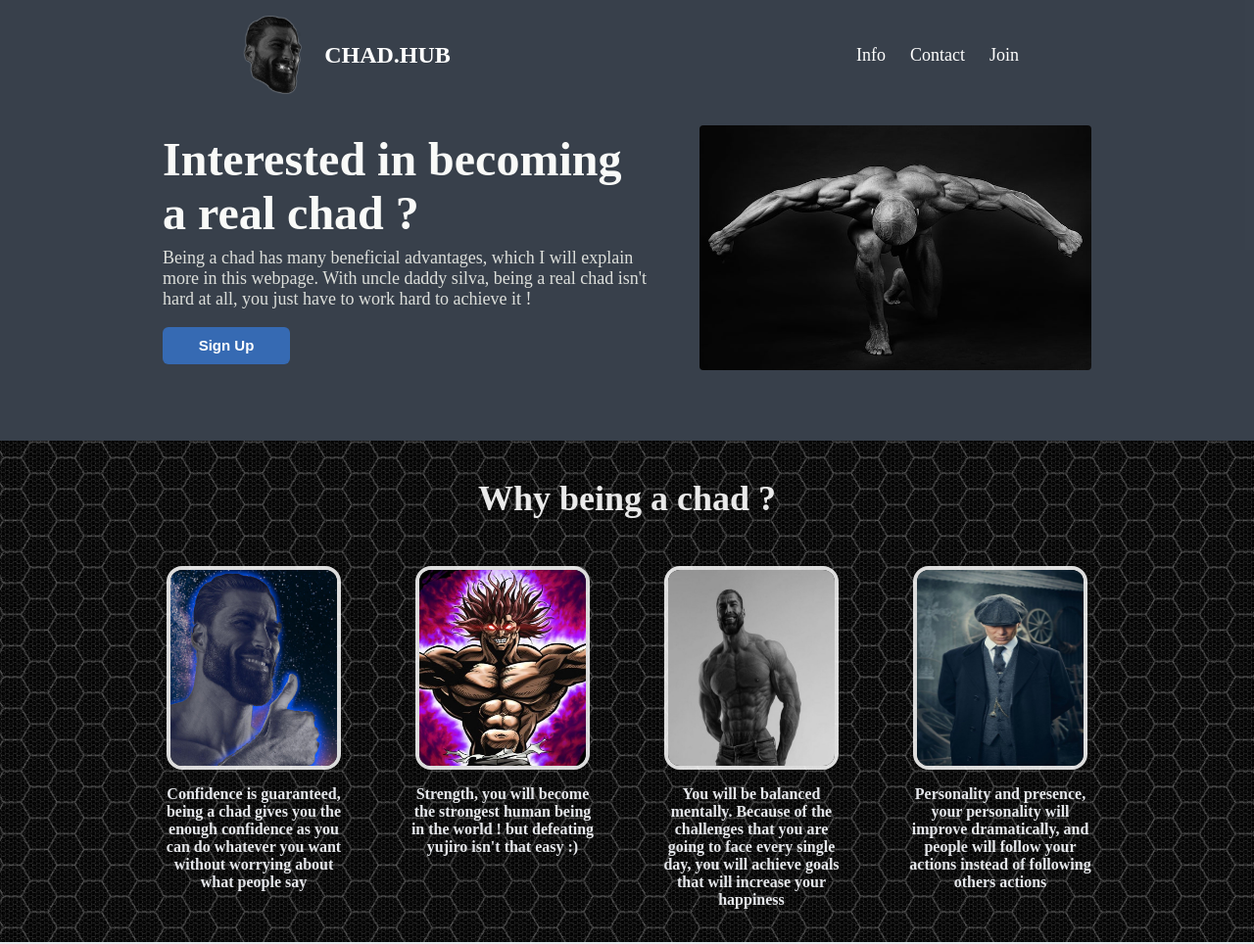
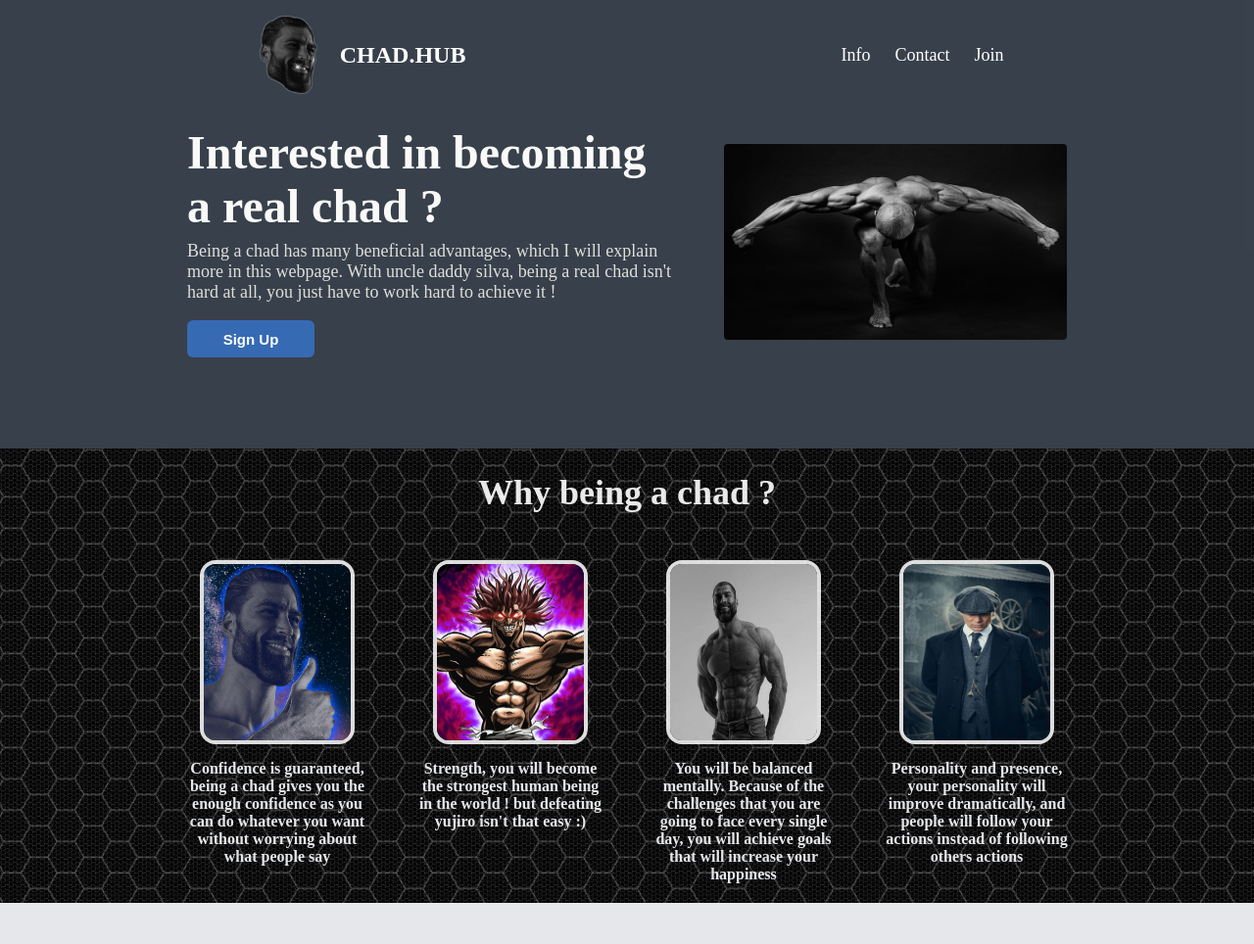
Before and after one commit to Silva-Mo/Landing-Page, a plain HTML site: page index.html in a window 1280 px wide. Shown: the top 964 px of the page at 98% size. Drawn offline with Linux system fonts and the light colour scheme.

Commit message:
fix css flexbox issues, organize the page layout
more details:
fix the webpage layout to make it friendly when zooming in and out

```diff
--- a/css/style.css
+++ b/css/style.css
@@ -16,19 +16,19 @@ body {
     flex-direction: column;
     gap: 1rem;
     background-color: #252e3ae8;
-    flex-shrink: 0;
     flex-grow: 1;
     min-height: 450px;
+    padding-bottom: 0.5rem;
 }
 
 
 .header {
     display: flex;
     flex-direction: row;
-    justify-content: space-between;
+    justify-content: space-around;
     align-items: center;
-    padding: 1rem 2rem;
-    width: 800px;
+    padding: 1rem 0;
+    min-width: 90%;
     align-self: center;
 }
 
@@ -85,6 +85,11 @@ body {
     font-size: 15px;
 }
 
+.brief button:hover {
+    background-color: #F9FAF8;
+    color: #366ab3;
+}
+
 .header-link {
     color: white;
     font-size: 18px;
@@ -95,11 +100,12 @@ body {
     justify-content: center;
     align-items: center;
     gap: 3rem;
+    flex-wrap: wrap;
 }
 
 .small-info img {
-    height: 250px;
-    width: 400px;
+    height: 200px;
+    width: 350px;
     border-radius: 4px;
 }
 
@@ -108,24 +114,27 @@ body {
     flex-direction: column;
     align-items: center;
     gap: 3rem;
-    flex-shrink: 0;
     flex-grow: 1;
-    padding: 3.5rem;
+    padding-bottom: 5rem;
     justify-content: center;
-    height: 400px;
     background-image: url("../imgs/carbon-fiber.jpeg");
     background-size: cover;
+    min-height: fit-content;
 }
 
 .container .sections {
+    flex-shrink: 0;
     display: flex;
-    justify-content: center;
-    gap: 4rem;
+    justify-content: space-between;
+    margin-top: 0;
+    gap: 3rem;
+    flex-wrap: wrap;
+    min-height: fit-content;
 }
 
 .sections img {
-    height: 200px;
-    width: 170px;
+    height: 180px;
+    width: 150px;
     border-radius: 16px;
     border: 4px solid rgba(255, 255, 255, 0.856);
     flex-shrink: 0;
@@ -145,11 +154,6 @@ body {
     font-weight: 700;
 }
 
-.sections {
-    height: 370px;
-    flex-shrink: 0;
-    margin-top: 0;
-}
 
 .title-sections {
     margin-bottom: 0;
@@ -159,7 +163,6 @@ body {
 }
 
 .quote {
-    flex-shrink: 0;
     background-color: #E5E7EB;
     display: flex;
     flex-direction: column;
@@ -172,16 +175,18 @@ body {
 .quote p {
     font-size: 36px;
     margin-bottom: -10px;
+    text-align: center;
+
 }
 
 .quote h3 {
-    width: 600px;
     text-align: end;
     font-size: 28px;
+    align-self: flex-end;
+    margin-right: 320px;
 }
 
 .sign-stuff {
-    flex-shrink: 0;
     display: flex;
     justify-content: center;
     align-items: center;
@@ -225,8 +230,12 @@ body {
     font-size: 16px;
 }
 
+.sign-up-second:hover {
+    background-color: #F9FAF8;
+    color: #366ab3;
+}
+
 .footer {
-    flex-shrink: 0;
     display: flex;
     justify-content: center;
     align-items: center;
```
